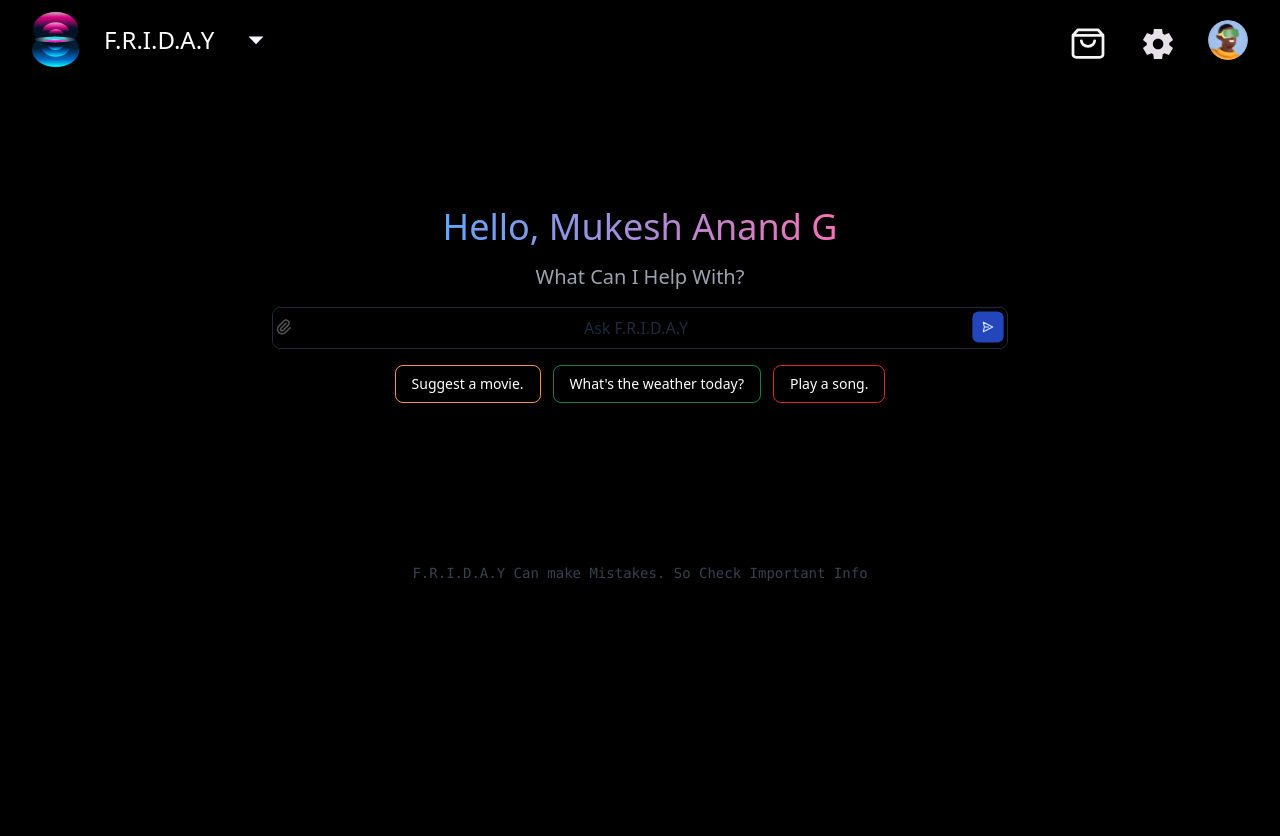
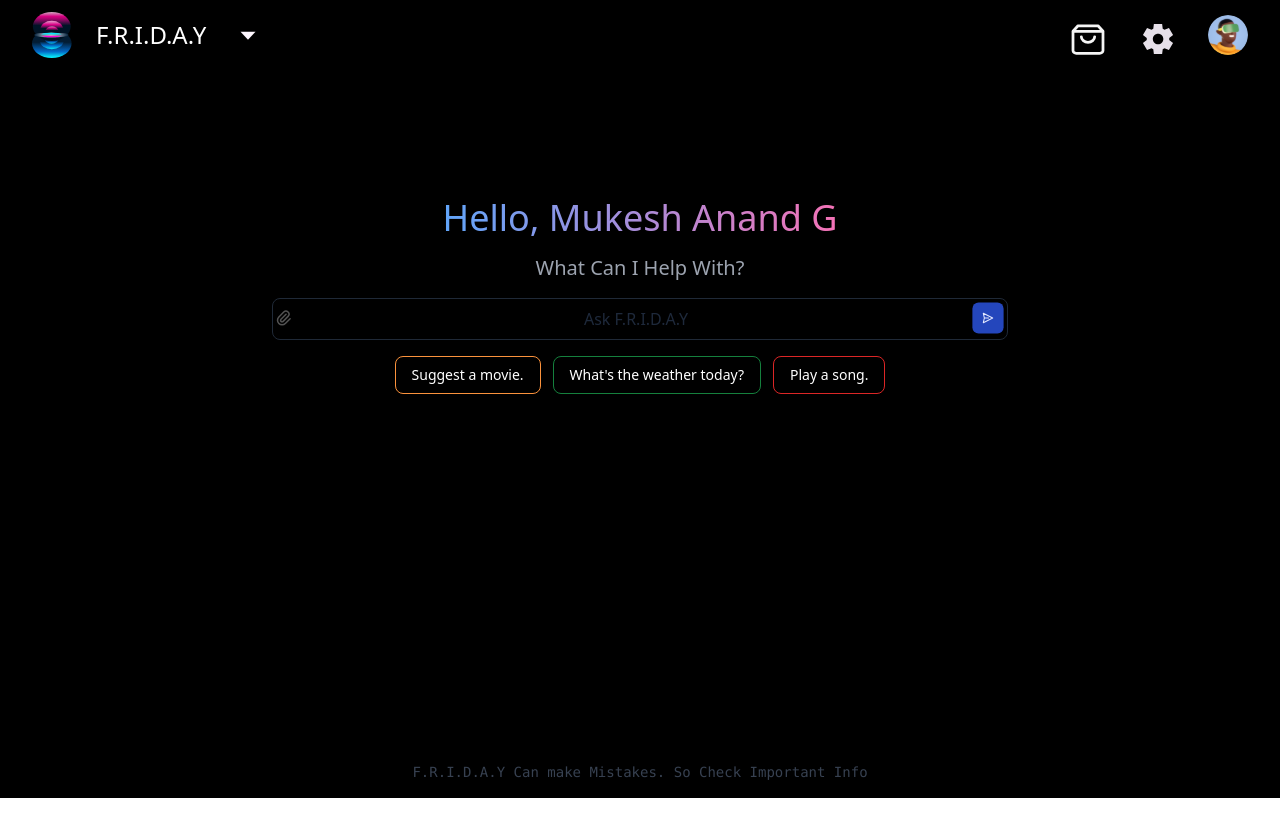
Before and after one commit to akshatgg/Al_Zira, a React (Vite) app: page / in a window 1280 px wide. Shown: the top 836 px of the page. After the commit the page ends 800 px from the top, so only its background shows below. Built offline with nearby package versions, Linux system fonts and the light colour scheme.

Commit message:
adding components on the basis of screen size

```diff
--- a/src/Pages/Navbar/Navbar.tsx
+++ b/src/Pages/Navbar/Navbar.tsx
@@ -10,7 +10,7 @@ export const Navbar: React.FC = () => {
     <div className="bg-black flex justify-between items-center px-4 py-3 md:px-6 lg:px-8">
       <div className="flex items-center space-x-3 md:space-x-4 lg:space-x-6">
         <div>
-          <img src={Logo} alt="Logo" className="w-8 h-auto md:w-10 lg:w-12" />
+          <img src={Logo} alt="Logo" className="w-8 h-auto md:w-10 lg:w-10" />
         </div>
         <div className="text-white text-lg md:text-xl lg:text-2xl whitespace-nowrap">
           F.R.I.D.A.Y
--- a/src/Pages/Prompt/Prompt.tsx
+++ b/src/Pages/Prompt/Prompt.tsx
@@ -5,7 +5,7 @@ import Add from '../../assets/add.svg';
 
 export const Prompt: React.FC = () => {
   return (
-    <div className="bg-black min-h-screen text-center ">
+    <div className="bg-black lg:h-screen xl:h-[calc(100vh-9vh)] md:h-h-screen h-screen text-center relative"> {/* Added relative positioning here */}
       <div className="lg:space-y-4 md:space-y-3 space-y-2 xl:pt-[10%] lg:pt-[15%] md:pt-[20%] pt-[19%]"> {/* Inner container for vertical alignment */}
 
         <h2 className="lg:text-4xl md:text-3xl text-2xl font-sans bg-gradient-to-r from-blue-400 to-pink-400 inline-block bg-clip-text text-transparent">
@@ -14,7 +14,6 @@ export const Prompt: React.FC = () => {
         <p className="text-gray-400 lg:text-xl md:text-lg text-sm">What Can I Help With?</p>
 
         {/* Increased the width of the input container */}
-
         <div className="relative w-full lg:max-w-3xl md:max-w-xl max-w-lg mx-auto px-4">
           <input
             type="text"
@@ -25,13 +24,17 @@ export const Prompt: React.FC = () => {
           <img src={Media} alt="Media" className="absolute inset-y-3 left-5 p-0 w-4 h-4" />
         </div>
 
-        <div className=" lg:mt-6 md:mt-6 mt-5pb-20 space-x-3 flex justify-center">
+        <div className="lg:mt-6 md:mt-6 mt-5 pb-20 space-x-3 flex justify-center">
           <button className="text-white bg-transparent border border-orange-400 lg:py-2 lg:px-4 md:py-1 md:px-2 py-1 px-2 rounded-lg hover:bg-gray-700 text-sm">Suggest a movie.</button>
           <button className="text-white bg-transparent border border-green-700 lg:py-2 lg:px-4 md:py-1 md:px-2 py-1 px-2 rounded-lg hover:bg-gray-700 text-sm">What's the weather today?</button>
           <button className="text-white bg-transparent border border-red-600 lg:py-2 lg:px-4 md:py-1 md:px-2 py-1 px-2 rounded-lg hover:bg-gray-700 text-sm">Play a song.</button>
         </div>
-        <p className='text-gray-700 font-mono xl:pt-36 lg:pt-24 md:text-sm md:pt-16'>F.R.I.D.A.Y Can make Mistakes. So Check Important Info</p>
       </div>
+
+      {/* Centered text at the bottom of the page */}
+      <p className='absolute bottom-4 left-1/2 transform -translate-x-1/2 text-gray-700 font-mono text-sm'>
+        F.R.I.D.A.Y Can make Mistakes. So Check Important Info
+      </p>
     </div>
   );
 };
```
